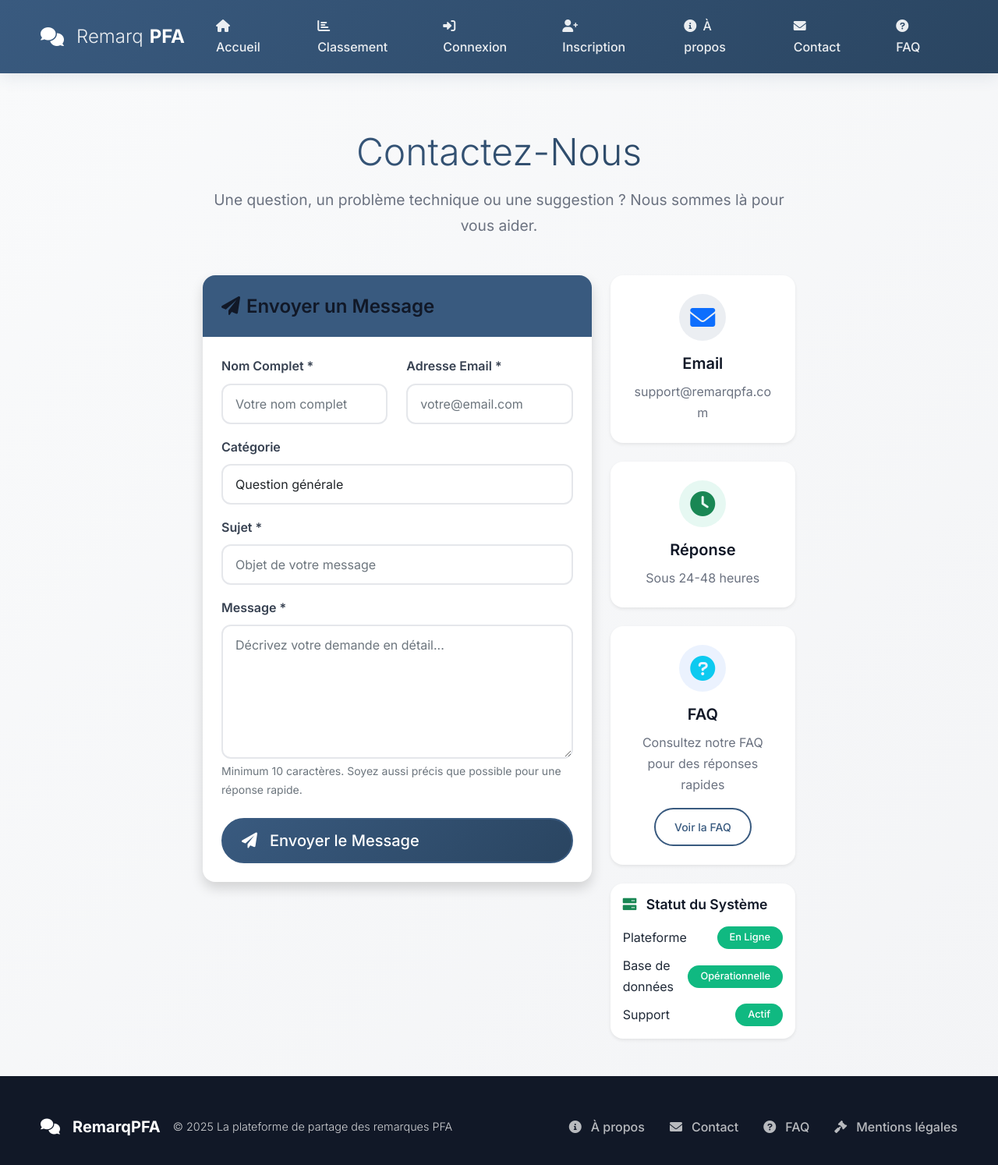
After one commit to DouaGA/PFA, a Flask app: page /contact in a window 1280 px wide. The commit adds this page. Shown: the whole page at 78% size. Run offline with Flask 3, Linux system fonts and the light colour scheme.

Commit message:
Votre message de commit

```diff
--- a/routes/public.py
+++ b/routes/public.py
@@ -425,3 +425,117 @@ def get_trending_projects():
         'views_count': p.views_count,
         'student_name': p.project_student.get_full_name()
     } for p in trending]
+
+
+@public_bp.route('/a-propos')
+def about():
+    """Page À propos de l'application"""
+    return render_template('public/about.html',
+                         title="À Propos - RemarqPFA",
+                         current_year=datetime.now().year)
+
+@public_bp.route('/contact', methods=['GET', 'POST'])
+def contact():
+    """Page de contact avec formulaire fonctionnel"""
+    if request.method == 'POST':
+        # Récupération des données du formulaire
+        name = request.form.get('name', '').strip()
+        email = request.form.get('email', '').strip()
+        subject = request.form.get('subject', '').strip()
+        message = request.form.get('message', '').strip()
+        category = request.form.get('category', 'general')
+
+        # Validation des données
+        errors = []
+
+        if not name:
+            errors.append('Le nom est requis.')
+        if not email:
+            errors.append('L\'email est requis.')
+        elif '@' not in email:
+            errors.append('L\'email n\'est pas valide.')
+        if not subject:
+            errors.append('Le sujet est requis.')
+        if not message:
+            errors.append('Le message est requis.')
+        elif len(message) < 10:
+            errors.append('Le message doit contenir au moins 10 caractères.')
+
+        if errors:
+            for error in errors:
+                flash(error, 'danger')
+        else:
+            try:
+                # Sauvegarder le message dans un fichier log
+                save_contact_message(name, email, subject, message, category)
+                flash('✅ Votre message a été envoyé avec succès ! Nous vous répondrons dans les plus brefs délais.', 'success')
+                return render_template('public/contact.html',
+                                    success=True,
+                                    title="Contact - RemarqPFA")
+            except Exception as e:
+                flash('❌ Une erreur est survenue lors de l\'envoi du message. Veuillez réessayer.', 'danger')
+                print(f"Erreur enregistrement message: {e}")
+
+    return render_template('public/contact.html',
+                         title="Contact - RemarqPFA",
+                         current_year=datetime.now().year)
+
+def save_contact_message(name, email, subject, message, category):
+    """Sauvegarde le message de contact dans un fichier log"""
+    timestamp = datetime.now().strftime('%Y-%m-%d %H:%M:%S')
+
+    log_message = f"""
+{'='*60}
+NOUVEAU MESSAGE DE CONTACT - {timestamp}
+{'='*60}
+Catégorie: {category}
+Nom: {name}
+Email: {email}
+Sujet: {subject}
+
+Message:
+{message}
+{'='*60}
+"""
+
+    # Créer le dossier logs s'il n'existe pas
+    logs_dir = os.path.join(os.path.dirname(__file__), '..', 'logs')
+    os.makedirs(logs_dir, exist_ok=True)
+
+    # Écrire dans le fichier log
+    log_file = os.path.join(logs_dir, 'contacts.log')
+    with open(log_file, 'a', encoding='utf-8') as f:
+        f.write(log_message + '\n\n')
+
+    print(f"📧 Message de contact enregistré: {name} ({email}) - {subject}")
+
+@public_bp.route('/faq')
+def faq():
+    """Page FAQ"""
+    faq_items = [
+        {
+            'question': 'Qu\'est-ce que RemarqPFA ?',
+            'answer': 'RemarqPFA est une plateforme de partage et d\'évaluation des projets de fin d\'études (PFA) pour les étudiants, enseignants et jury.'
+        },
+        {
+            'question': 'Comment puis-je créer un projet ?',
+            'answer': 'Connectez-vous avec votre compte étudiant, allez dans "Mes projets" et cliquez sur "Nouveau projet". Remplissez le formulaire et publiez votre projet.'
+        },
+        {
+            'question': 'Qui peut évaluer les projets ?',
+            'answer': 'Les membres du jury et les enseignants peuvent évaluer les projets en laissant des commentaires constructifs et des recommandations.'
+        },
+        {
+            'question': 'Mes projets sont-ils publics ?',
+            'answer': 'Vous pouvez choisir de garder vos projets en brouillon (privé) ou les publier (visible par la communauté).'
+        },
+        {
+            'question': 'Comment contacter l\'administration ?',
+            'answer': 'Utilisez le formulaire de contact ou envoyez un email à l\'adresse indiquée sur la page Contact.'
+        }
+    ]
+
+    return render_template('public/faq.html',
+                         faq_items=faq_items,
+                         title="FAQ - RemarqPFA",
+                         current_year=datetime.now().year)
--- a/templates/base.html
+++ b/templates/base.html
@@ -685,6 +685,15 @@
                         <a class="nav-link" href="{{ url_for('auth.register') }}" title="Inscription">
                             <i class="fas fa-user-plus me-1"></i> Inscription
                         </a>
+                        <a class="nav-link" href="{{ url_for('public.about') }}" title="À propos">
+                            <i class="fas fa-info-circle me-1"></i> À propos
+                        </a>
+                        <a class="nav-link" href="{{ url_for('public.contact') }}" title="Contact">
+                            <i class="fas fa-envelope me-1"></i> Contact
+                        </a>
+                        <a class="nav-link" href="{{ url_for('public.faq') }}" title="FAQ">
+                            <i class="fas fa-question-circle me-1"></i> FAQ
+                        </a>
                     {% endif %}
                 </div>
             </div>
@@ -722,10 +731,10 @@
                     <span class="ms-2">© {{ current_year }} La plateforme de partage des remarques PFA</span>
                 </div>
                 <ul class="footer-links">
-                    <li><a href="#" title="À propos"><i class="fas fa-info-circle me-1"></i>À propos</a></li>
-                    <li><a href="#" title="Contact"><i class="fas fa-envelope me-1"></i>Contact</a></li>
+                    <li><a href="{{ url_for('public.about') }}" title="À propos"><i class="fas fa-info-circle me-1"></i>À propos</a></li>
+                    <li><a href="{{ url_for('public.contact') }}" title="Contact"><i class="fas fa-envelope me-1"></i>Contact</a></li>
+                    <li><a href="{{ url_for('public.faq') }}" title="FAQ"><i class="fas fa-question-circle me-1"></i>FAQ</a></li>
                     <li><a href="#" title="Mentions légales"><i class="fas fa-gavel me-1"></i>Mentions légales</a></li>
-                    <li><a href="#" title="Aide"><i class="fas fa-question-circle me-1"></i>Aide</a></li>
                 </ul>
             </div>
         </div>
--- /dev/null
+++ b/templates/public/contact.html
@@ -0,0 +1,201 @@
+{% extends "base.html" %}
+
+{% block title %}{{ title }}{% endblock %}
+
+{% block content %}
+<div class="container py-5">
+    <div class="row justify-content-center">
+        <div class="col-lg-8">
+            <!-- En-tête -->
+            <div class="text-center mb-5">
+                <h1 class="display-5 text-gradient mb-3">Contactez-Nous</h1>
+                <p class="lead text-muted">
+                    Une question, un problème technique ou une suggestion ?
+                    Nous sommes là pour vous aider.
+                </p>
+            </div>
+
+            <div class="row">
+                <!-- Formulaire de contact -->
+                <div class="col-lg-8">
+                    <div class="card shadow border-0">
+                        <div class="card-header bg-primary text-white">
+                            <h4 class="card-title mb-0">
+                                <i class="fas fa-paper-plane me-2"></i>Envoyer un Message
+                            </h4>
+                        </div>
+                        <div class="card-body p-4">
+                            <form method="POST" id="contactForm">
+                                <div class="row">
+                                    <div class="col-md-6 mb-3">
+                                        <label for="name" class="form-label">Nom Complet *</label>
+                                        <input type="text" class="form-control" id="name" name="name"
+                                               placeholder="Votre nom complet" required
+                                               value="{{ request.form.name if request.form }}">
+                                    </div>
+                                    <div class="col-md-6 mb-3">
+                                        <label for="email" class="form-label">Adresse Email *</label>
+                                        <input type="email" class="form-control" id="email" name="email"
+                                               placeholder="votre@email.com" required
+                                               value="{{ request.form.email if request.form }}">
+                                    </div>
+                                </div>
+
+                                <div class="mb-3">
+                                    <label for="category" class="form-label">Catégorie</label>
+                                    <select class="form-select" id="category" name="category">
+                                        <option value="general">Question générale</option>
+                                        <option value="technical">Problème technique</option>
+                                        <option value="suggestion">Suggestion d'amélioration</option>
+                                        <option value="partnership">Partenariat</option>
+                                        <option value="other">Autre</option>
+                                    </select>
+                                </div>
+
+                                <div class="mb-3">
+                                    <label for="subject" class="form-label">Sujet *</label>
+                                    <input type="text" class="form-control" id="subject" name="subject"
+                                           placeholder="Objet de votre message" required
+                                           value="{{ request.form.subject if request.form }}">
+                                </div>
+
+                                <div class="mb-4">
+                                    <label for="message" class="form-label">Message *</label>
+                                    <textarea class="form-control" id="message" name="message"
+                                              rows="6" placeholder="Décrivez votre demande en détail..."
+                                              required>{{ request.form.message if request.form }}</textarea>
+                                    <div class="form-text">
+                                        Minimum 10 caractères. Soyez aussi précis que possible pour une réponse rapide.
+                                    </div>
+                                </div>
+
+                                <div class="d-grid">
+                                    <button type="submit" class="btn btn-primary btn-lg" id="submitBtn">
+                                        <i class="fas fa-paper-plane me-2"></i>
+                                        Envoyer le Message
+                                    </button>
+                                </div>
+                            </form>
+                        </div>
+                    </div>
+                </div>
+
+                <!-- Informations de contact -->
+                <div class="col-lg-4 mt-4 mt-lg-0">
+                    <div class="card border-0 shadow-sm mb-4">
+                        <div class="card-body text-center p-4">
+                            <div class="icon-circle bg-primary-soft text-primary mb-3 mx-auto">
+                                <i class="fas fa-envelope fa-2x"></i>
+                            </div>
+                            <h5>Email</h5>
+                            <p class="text-muted mb-0">support@remarqpfa.com</p>
+                        </div>
+                    </div>
+
+                    <div class="card border-0 shadow-sm mb-4">
+                        <div class="card-body text-center p-4">
+                            <div class="icon-circle bg-success-soft text-success mb-3 mx-auto">
+                                <i class="fas fa-clock fa-2x"></i>
+                            </div>
+                            <h5>Réponse</h5>
+                            <p class="text-muted mb-0">Sous 24-48 heures</p>
+                        </div>
+                    </div>
+
+                    <div class="card border-0 shadow-sm">
+                        <div class="card-body text-center p-4">
+                            <div class="icon-circle bg-info-soft text-info mb-3 mx-auto">
+                                <i class="fas fa-question-circle fa-2x"></i>
+                            </div>
+                            <h5>FAQ</h5>
+                            <p class="text-muted mb-3">Consultez notre FAQ pour des réponses rapides</p>
+                            <a href="{{ url_for('public.faq') }}" class="btn btn-outline-primary btn-sm">
+                                Voir la FAQ
+                            </a>
+                        </div>
+                    </div>
+
+                    <!-- Statut du système -->
+                    <div class="card border-0 shadow-sm mt-4">
+                        <div class="card-body">
+                            <h6 class="mb-3">
+                                <i class="fas fa-server me-2 text-success"></i>
+                                Statut du Système
+                            </h6>
+                            <div class="d-flex justify-content-between align-items-center mb-2">
+                                <span>Plateforme</span>
+                                <span class="badge bg-success">En Ligne</span>
+                            </div>
+                            <div class="d-flex justify-content-between align-items-center mb-2">
+                                <span>Base de données</span>
+                                <span class="badge bg-success">Opérationnelle</span>
+                            </div>
+                            <div class="d-flex justify-content-between align-items-center">
+                                <span>Support</span>
+                                <span class="badge bg-success">Actif</span>
+                            </div>
+                        </div>
+                    </div>
+                </div>
+            </div>
+        </div>
+    </div>
+</div>
+
+<style>
+.icon-circle {
+    width: 60px;
+    height: 60px;
+    border-radius: 50%;
+    display: flex;
+    align-items: center;
+    justify-content: center;
+}
+
+.bg-primary-soft { background-color: rgba(57, 90, 127, 0.1); }
+.bg-success-soft { background-color: rgba(16, 185, 129, 0.1); }
+.bg-info-soft { background-color: rgba(59, 130, 246, 0.1); }
+</style>
+
+<script>
+document.addEventListener('DOMContentLoaded', function() {
+    const contactForm = document.getElementById('contactForm');
+    const submitBtn = document.getElementById('submitBtn');
+
+    contactForm.addEventListener('submit', function(e) {
+        // Validation côté client
+        const message = document.getElementById('message').value;
+        if (message.length < 10) {
+            e.preventDefault();
+            alert('Le message doit contenir au moins 10 caractères.');
+            return;
+        }
+
+        // Changer le texte du bouton pendant l'envoi
+        submitBtn.disabled = true;
+        submitBtn.innerHTML = '<i class="fas fa-spinner fa-spin me-2"></i>Envoi en cours...';
+    });
+
+    // Compteur de caractères pour le message
+    const messageTextarea = document.getElementById('message');
+    const messageHelp = document.querySelector('#message + .form-text');
+
+    if (messageTextarea && messageHelp) {
+        const originalText = messageHelp.textContent;
+
+        messageTextarea.addEventListener('input', function() {
+            const count = this.value.length;
+            const remaining = 10 - count;
+
+            if (remaining > 0) {
+                messageHelp.textContent = `${originalText} (${remaining} caractères restants)`;
+                messageHelp.style.color = 'var(--danger)';
+            } else {
+                messageHelp.textContent = `${originalText} (${count}/10 caractères)`;
+                messageHelp.style.color = 'var(--success)';
+            }
+        });
+    }
+});
+</script>
+{% endblock %}
```
Also changed, not shown: templates/public/about.html (added, +204 -0 lines), templates/public/faq.html (added, +132 -0 lines), instance/remarqpfa.db.
